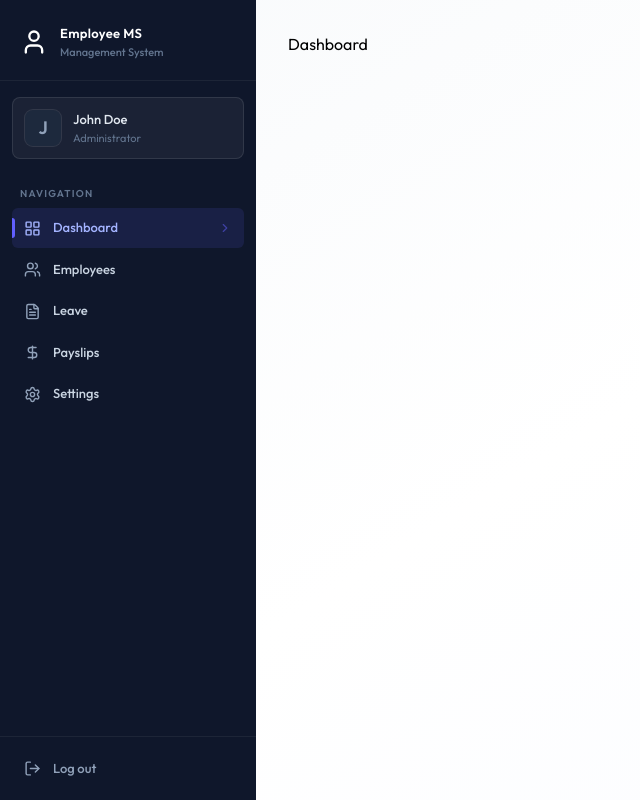
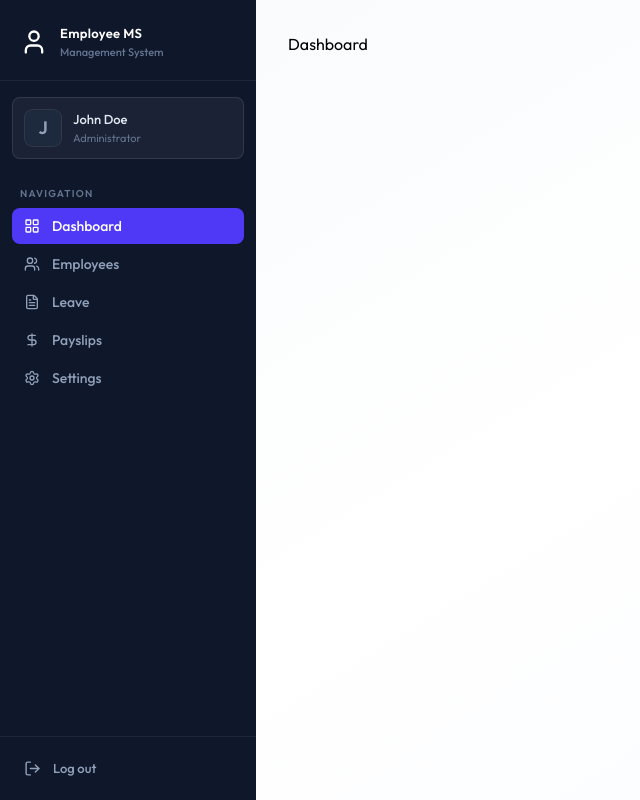
Before and after one commit to ShuvamKundu07/EmployeeManagementSystem, a React (Vite) app in the folder client/: page /dashboard in a window 1280 px wide. Shown: the whole page, without its empty margins (0-640 px from the left). Built offline with nearby package versions, Linux system fonts and the light colour scheme.

Commit message:
Revert "update sidebar ui"

```diff
--- a/client/src/components/Sidebar.jsx
+++ b/client/src/components/Sidebar.jsx
@@ -1,6 +1,6 @@
 import React , {useState, useEffect} from 'react';
 import { Link } from 'react-router-dom';
-import { ArrowLeftIcon, MenuIcon, UserIcon, LayoutGridIcon, UsersIcon, CalendarIcon, FileTextIcon, DollarSignIcon, SettingsIcon, LogOutIcon, ChevronRightIcon} from 'lucide-react';
+import { ArrowLeftIcon, MenuIcon, UserIcon, LayoutGridIcon, UsersIcon, CalendarIcon, FileTextIcon, DollarSignIcon, SettingsIcon, LogOutIcon} from 'lucide-react';
 import { useLocation } from 'react-router-dom';
 import { XIcon } from 'lucide-react';
 import { dummyProfileData} from '../assets/assets.jsx'
@@ -116,12 +116,10 @@ const Sidebar = () => {
                     <Link
                         key={item.name}
                         to={item.href}
-                        className={`group flex items-center gap-3 px-3 py-2.5 rounded-md text-[13px] font-medium transition-all duration-150 relative ${isActive ? 'bg-indigo-500/12 text-indigo-300' : 'text-slate-300 hover:bg-white/4 hover:text-white'}`}
+                        className={`flex items-center gap-3 px-3 py-2 rounded-lg text-sm font-medium transition-colors ${isActive ? 'bg-indigo-600 text-white' : 'text-slate-400 hover:bg-white/5 hover:text-white'}`}
                     >
-                        {isActive && <div className='absolute left-0 top-1/2 -translate-y-1/2 w-[3px] h-5 rounded-r-full bg-indigo-500'/>}
-                        <item.icon className={`w-[17px] h-[17px] shrink-0 ${isActive ? 'text-indigo-300' : 'text-slate-400 group-hover:text-slate-300'}`} />
-                        <span className='flex-1'>{item.name}</span>
-                        {isActive && <ChevronRightIcon className="w-3.5 h-3.5 text-indigo-500/50"/>}
+                        <item.icon className={`size-4 ${isActive ? 'text-white' : 'text-slate-400'}`} />
+                        {item.name}
                     </Link>
                 )
             })}
```
